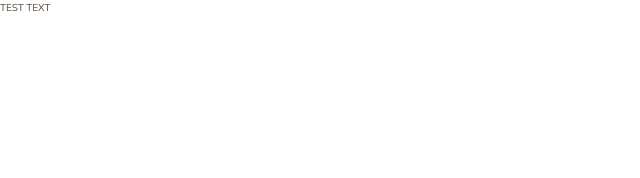
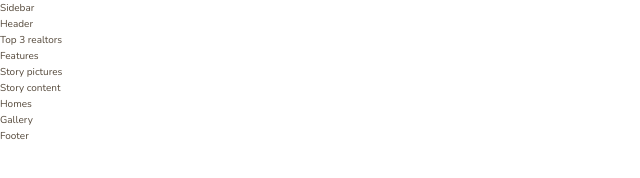
Before and after one commit to WiliTheSParrow/-UdemyCourse_Nexter, a website: page index.html in a window 1280 px wide. Shown: the whole page, without its empty margins (0-640 px from the left). Drawn offline with nearby package versions, Linux system fonts and the light colour scheme.

Commit message:
overal content added

```diff
--- a/index.html
+++ b/index.html
@@ -1,5 +1,6 @@
 <!DOCTYPE html>
 <html lang="en">
+
 <head>
     <meta charset="UTF-8">
     <meta name="viewport" content="width=device-width, initial-scale=1.0">
@@ -11,8 +12,18 @@
 
     <title>nexter &mdash; your home, your freedom</title>
 </head>
+
 <body class="container">
-        TEST TEXT
+    <div class="sidebar">Sidebar</div>
+    <header class="header">Header</header>
+    <div class="realtors">Top 3 realtors</div>
+    <section class="features">Features</section>
+    <div class="story__pictures">Story pictures</div>
+    <div class="story__content">Story content</div>
+    <section class="homes">Homes</section>
+    <section class="gallery">Gallery</section>
+    <footer class="footer">Footer</footer>
 
 </body>
+
 </html>
```
Lines whose indentation alone changed are shown as unchanged.
